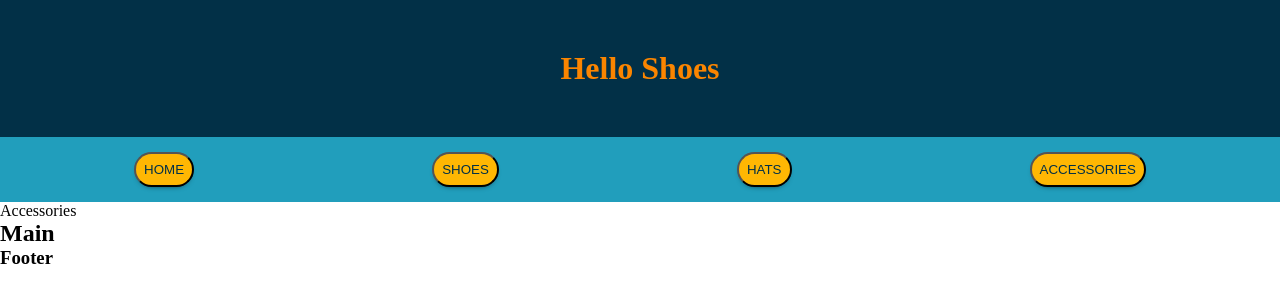
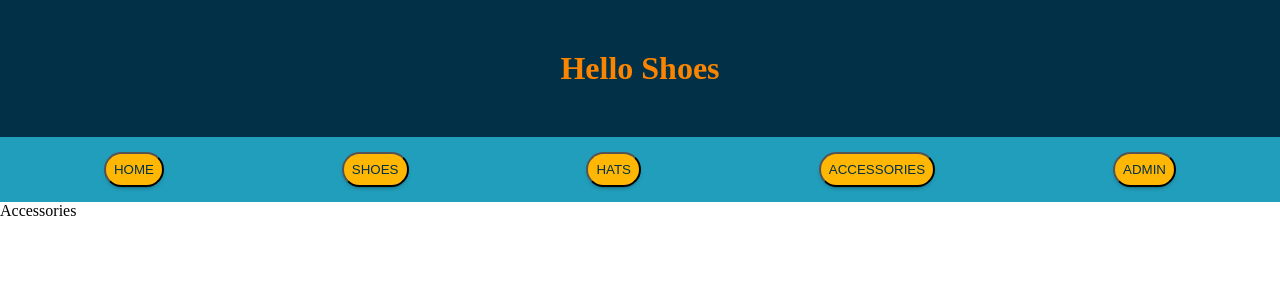
Before and after one commit to NicBab/GraceShopper, a React (Create React App) app: page /accessories in a window 1280 px wide. Shown: the top 302 px of the page. Built offline with nearby package versions, Linux system fonts and the light colour scheme.

Commit message:
MG/chore: Adds routing

```diff
--- a/src/App.jsx
+++ b/src/App.jsx
@@ -2,40 +2,35 @@ import React from 'react';
 import './App.css';
 import { Route, Switch } from "react-router-dom";
 
+import Header from "./components/Header";
+import Home from "./components/Home";
+import Shoes from "./components/Shoes";
+import Hats from "./components/Hats";
+import Accessories from "./components/Accessories";
+import Main from "./components/Main"
+import Footer from "./components/Footer";
+import Pages from "./components/Pages"
 
-import {
-  Header,
-  Home,
-  Shoes,
-  Hats,
-  Accessories,
-  Main,
-  Footer
-} from './components'
+// import {
+//   Header,
+//   Home,
+//   Shoes,
+//   Hats,
+//   Accessories,
+//   Main,
+//   Footer,
+//   Pages
+// } from './components'
 
 function App() {
   return (
       <>
+      <header>
         <Header />
-            <Switch>
-                  <Route path="/Home">
-                    <Home />
-                  </Route>
-
-                  <Route path="/Shoes">
-                    <Shoes />
-                  </Route>
-
-                  <Route path="/Hats">
-                    <Hats />
-                  </Route>
-
-                  <Route path="/Accessories">
-                    <Accessories />
-                  </Route>
-              </Switch>
-          <Main />
-          <Footer />
+      </header>
+      <main>
+        <Pages />
+      </main>
         </>
   );
 }
--- a/src/components/Header.jsx
+++ b/src/components/Header.jsx
@@ -1,24 +1,40 @@
-import React from 'react'
-import './Header.css'
-import {
-    BrowserRouter as Router,
-    NavLink
-} from "react-router-dom";
+import React from "react";
+import "./Header.css";
+import { BrowserRouter as Router, Link } from "react-router-dom";
 
 const Header = () => {
   return (
-        <Router>
       <header id="header">
         <h1>Hello Shoes</h1>
         <nav className="page-select">
-                <button><NavLink to="/Home" activeClassName="current">HOME</NavLink></button>
-                <button><NavLink to="/SHOES" activeClassName="current">SHOES</NavLink></button>
-                <button><NavLink to="/HATS" activeClassName="current">HATS</NavLink></button>
-                <button><NavLink to="/ACCESSORIES" activeClassName="current">ACCESSORIES</NavLink></button>
+          <button>
+            <Link to="/home" activeClassName="current">
+              HOME
+            </Link>
+          </button>
+          <button>
+            <Link to="/shoes" activeClassName="current">
+              SHOES
+            </Link>
+          </button>
+          <button>
+            <Link to="/hats" activeClassName="current">
+              HATS
+            </Link>
+          </button>
+          <button>
+            <Link to="/accessories" activeClassName="current">
+              ACCESSORIES
+            </Link>
+          </button>
+          <button>
+            <Link to="/admin" activeClassName="current">
+              ADMIN
+            </Link>
+          </button>
         </nav>
       </header>
-        </Router>
-    )
-}
+  );
+};
 
-export default Header
+export default Header;
--- /dev/null
+++ b/src/components/Pages.jsx
@@ -0,0 +1,37 @@
+import React from "react";
+import { Route } from "react-router-dom";
+// import {
+//     Home,
+//     Shoes,
+//     Hats,
+//     Accessories
+// } from "./components";
+
+import Home from "./Home";
+import Shoes from "./Shoes";
+import Hats from "./Hats";
+import Accessories from "./Accessories";
+
+const Pages = () => {
+  return (
+    <>
+      <Route exact path="/home">
+        <Home />
+      </Route>
+
+      <Route exact path="/shoes">
+        <Shoes />
+      </Route>
+
+      <Route exact path="/hats">
+        <Hats />
+      </Route>
+
+      <Route exact path="/accessories">
+        <Accessories />
+      </Route>
+    </>
+  );
+};
+
+export default Pages;
--- a/src/components/index.js
+++ b/src/components/index.js
@@ -7,3 +7,4 @@ export { default as Hats } from './Hats'
 export { default as Accessories } from './Accessories'
 export { default as Main } from './Main';
 export { default as Footer } from './Footer';
+export { default as Pages } from './Pages';
```
Also changed, not shown: db/init_db.js (+7 -2 lines). Lines whose indentation alone changed are shown as unchanged.
